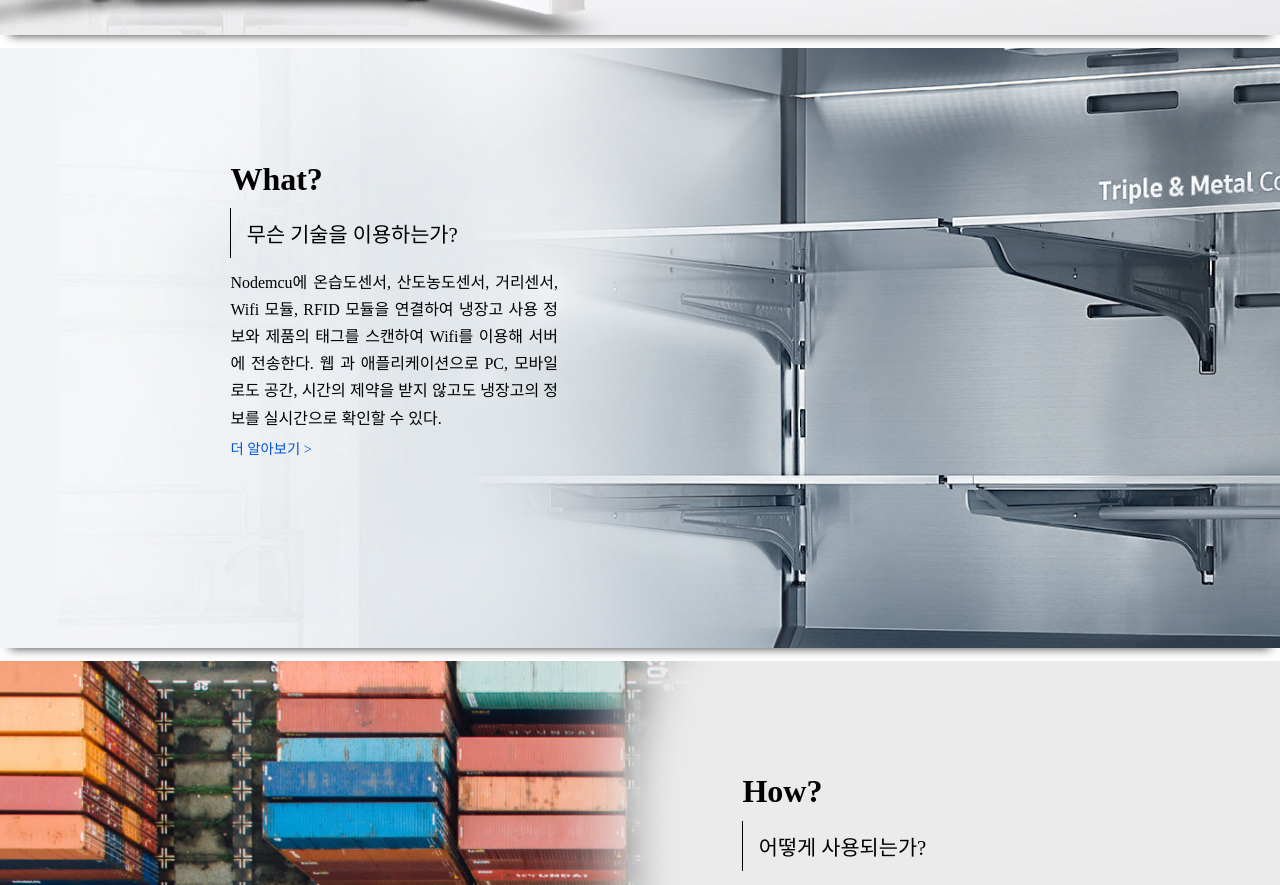
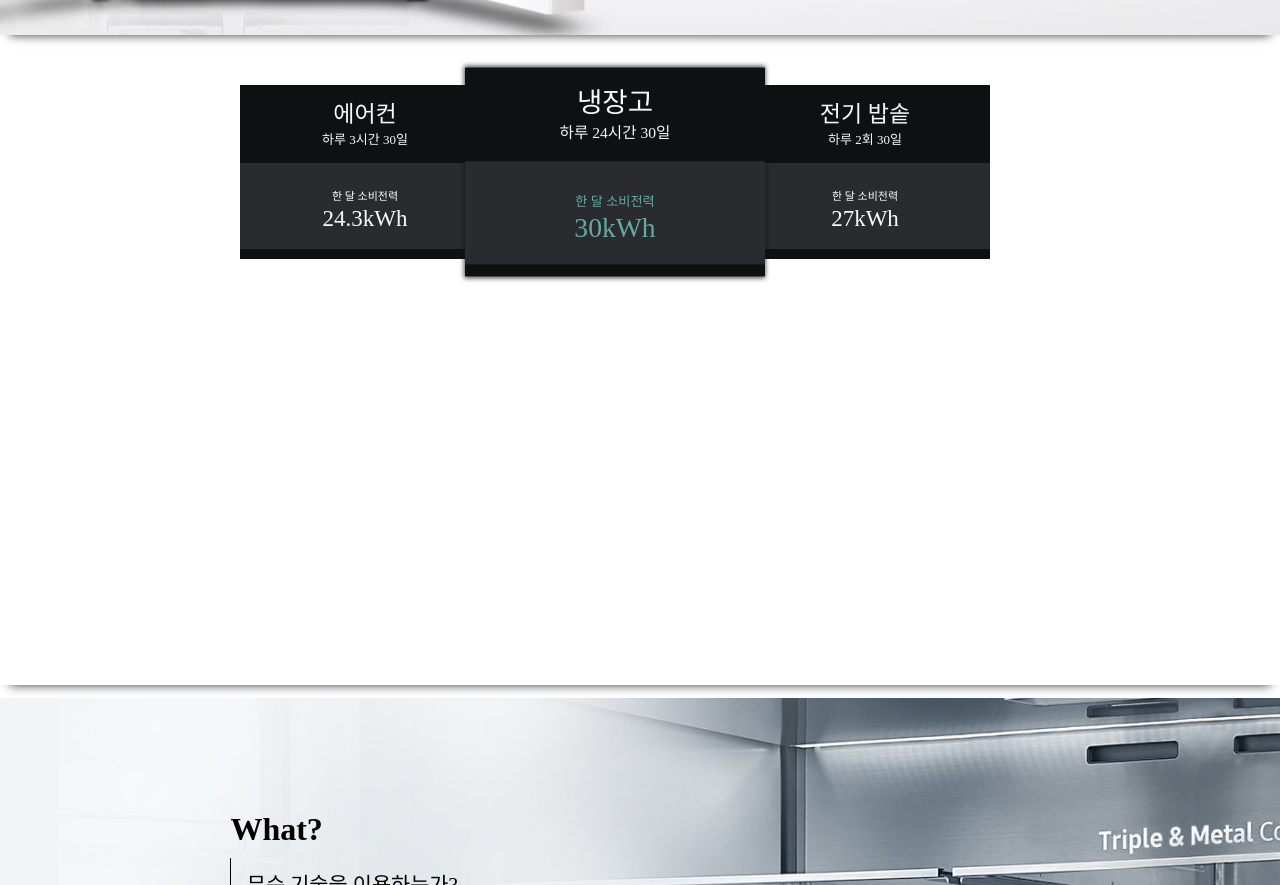
Before and after one commit to hnewh/-, a plain HTML site: page index.html in a window 1280 px wide. Shown: the part 1393-2278 px from the top of the page. Drawn offline with nearby package versions, Linux system fonts and the light colour scheme.

Commit message:
table add

```diff
--- a/index.html
+++ b/index.html
@@ -49,6 +49,36 @@
             </div>
         </div>
     </section>
+
+
+    <section id="section-product">
+        <div class="wrap">
+            <div class="promos">
+                <div class="promo">
+                    <div class="deal">
+                    <span>에어컨</span>
+                    <span>하루 3시간 30일</span>
+                    </div>
+                    <span class="price"><span class="subject">한 달 소비전력</span><br>24.3kWh</span>
+                </div>
+                <div class="promo scale">
+                    <div class="deal">
+                    <span>냉장고</span>
+                    <span>하루 24시간 30일</span>
+                    </div>
+                    <span class="price"><span class="subject">한 달 소비전력</span><br>30kWh</span>
+                </div>
+                <div class="promo">
+                    <div class="deal">
+                    <span>전기 밥솥</span>
+                    <span>하루 2회 30일</span>
+                    </div>
+                    <span class="price"><span class="subject">한 달 소비전력</span><br>27kWh</span>
+                </div>
+            </div>
+        </div>
+    </section>
+
 
     <!-- 개발 방법 -->
     <section id="section-what">
--- a/style.css
+++ b/style.css
@@ -242,3 +242,76 @@ footer {
 #news img {
     width: 80%;
 }
+
+/* test.html */
+
+.promos {
+    width: 800px;
+    margin: 0 auto;
+    margin-top: 50px;
+  }
+  .promo {
+    width: 250px;
+    background: #0F1012;
+    color: #f9f9f9;
+    float: left;
+  }
+  .deal {
+    padding: 10px 0 0 0;
+  }
+  .deal span {
+    display: block;
+    text-align: center;
+  }
+  .deal span:first-of-type {
+    font-size: 23px;
+  }
+  .deal span:last-of-type {
+    font-size: 13px;
+  }
+  .promo .price {
+    display: block;
+    width: 250px;
+    background: #292b2e;
+    margin: 15px 0 10px 0;
+    text-align: center;
+    font-size: 23px;
+    padding: 17px 0 17px 0;
+  }
+  .scale .subject {
+      color: #64AAA4;
+  }
+  .subject {
+      font-size: 11px;
+      color: white;
+  }
+  ul {
+    display: block;
+    margin: 20px 0 10px 0;
+    padding: 0;
+    list-style-type: none;
+    text-align: center;
+    color: #999999;
+  }
+  li {
+    display: block;
+    margin: 10px 0 0 0;
+  }
+  .promo button {
+    border: none;
+    border-radius: 40px;
+    background: #292b2e;
+    color: #f9f9f9;
+    padding: 10px 37px;
+    margin: 10px 0 20px 60px;
+  }
+  .scale {
+    transform: scale(1.2);
+    box-shadow: 0 0 4px 1px rgba(20, 20, 20, 0.8);
+  }
+  .scale button {
+    background: #64AAA4;
+  }
+  .scale .price {
+    color: #64AAA4;
+  }
```
Also changed, not shown: news.html (deleted, +0 -32 lines).
